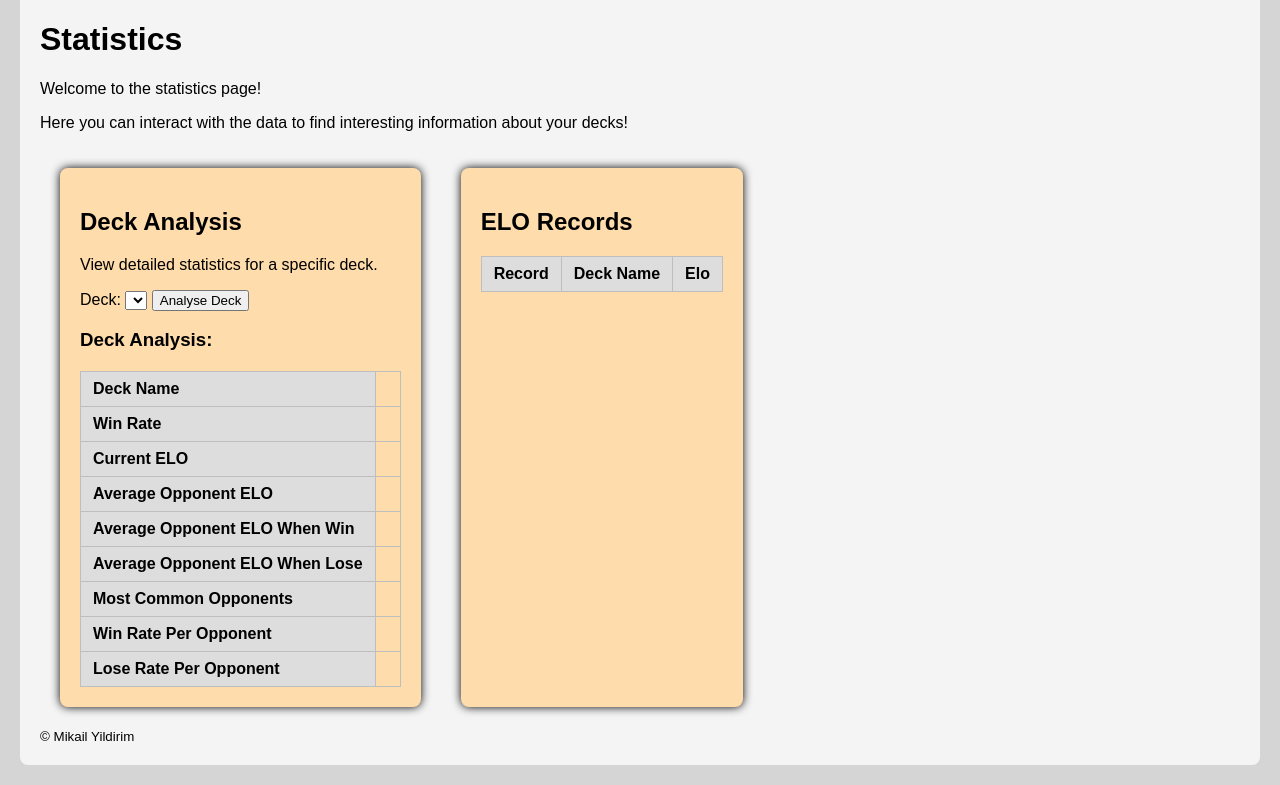
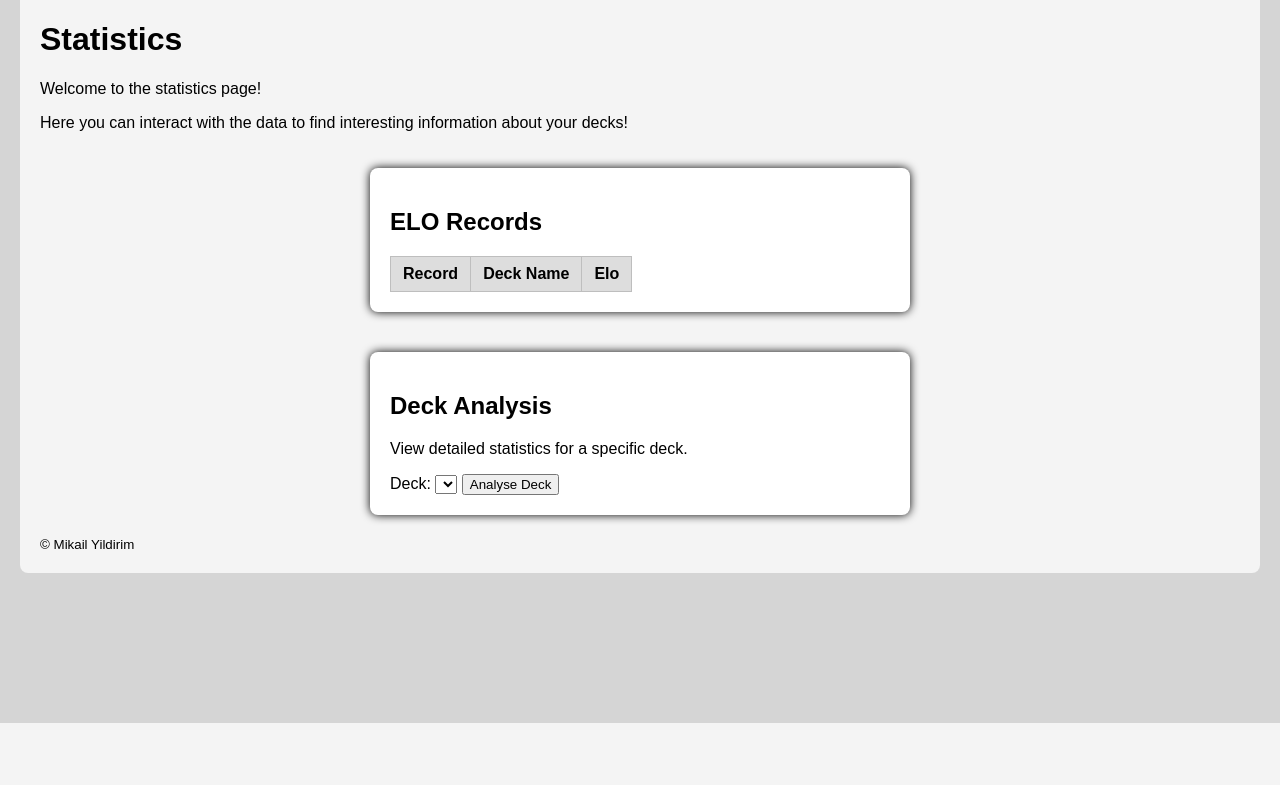
Before and after one commit to mikthelegend/commander_games, a Flask app: page /stats in a window 1280 px wide. Shown: the part 77-862 px from the top of the page. After the commit the page ends 800 px from the top, so only its background shows below. Run offline with Flask 3, Linux system fonts and the light colour scheme; data that the repository does not hold is empty.

Commit message:
Make stats mobile friendly

```diff
--- a/static/games.js
+++ b/static/games.js
@@ -25,7 +25,7 @@ fetch('/get_all_games')
             // Populate game list for small screens.
             const gameList = document.getElementById("games_list");
             const listItem = document.createElement("div");
-            listItem.className = "game-card";
+            listItem.className = "card";
             listItem.innerHTML = generateGameCard(game);
             gameList.appendChild(listItem);
         });
--- a/static/index.js
+++ b/static/index.js
@@ -16,7 +16,7 @@ function loadRandomGames() {
             document.getElementById('random_games_container').innerHTML = '';
             random_games.forEach(random_game => {
                 const randomGameCard = document.createElement('div');
-                randomGameCard.className = 'game-card';
+                randomGameCard.className = 'card';
                 randomGameCard.innerHTML = generateGameCard(random_game);
 
                 document.getElementById('random_games_container').appendChild(randomGameCard);
--- a/static/stats.js
+++ b/static/stats.js
@@ -17,15 +17,68 @@ document.getElementById("analyse_button").onclick = function() {
         .then(data => {
             console.log("Deck analysis data:", data);
 
+            document.getElementById("analysis_results_container").style.display = "block";
+
             document.getElementById("deck_name").innerHTML = data.deck_name;
-            document.getElementById("deck_win_rate").innerHTML = (data.win_rate * 100).toFixed(2) + "%";
+            document.getElementById("deck_games_played").innerHTML = data.games_played;
+            document.getElementById("deck_win_rate").innerHTML = (data.win_rate * 100).toFixed(2) + "%" + " (" + data.win_rate * data.games_played + " wins)";
             document.getElementById("deck_elo").innerHTML = data.current_elo.toFixed(0);
             document.getElementById("deck_avrg_opponent_elo").innerHTML = data.avrg_opponent_elo.toFixed(2);
             document.getElementById("deck_avrg_opponent_elo_when_win").innerHTML = data.avrg_opponent_elo_when_win.toFixed(2);
             document.getElementById("deck_avrg_opponent_elo_when_lose").innerHTML = data.avrg_opponent_elo_when_lose.toFixed(2);
-            document.getElementById("deck_most_common_opponents").innerHTML = data.most_common_opponents.map(opponent => `${opponent[0]} (${opponent[1]})`).join("<br>");
-            document.getElementById("deck_win_rate_per_opponent").innerHTML = data.most_common_opponents_when_win.map(opponent => `${opponent[0]} (${opponent[1]}/${opponent[2]} - ${(opponent[1] / opponent[2] * 100).toFixed(0)}%)`).join("<br>");
-            document.getElementById("deck_lose_rate_per_opponent").innerHTML = data.most_common_opponents_when_lose.map(opponent => `${opponent[0]} (${opponent[1]}/${opponent[2]} - ${(opponent[1] / opponent[2] * 100).toFixed(0)}%)`).join("<br>");
+
+            // Populate Mobile Data
+            document.getElementById("deck_name_mobile").innerHTML = data.deck_name;
+            document.getElementById("deck_games_played_mobile").innerHTML = data.games_played;
+            document.getElementById("deck_win_rate_mobile").innerHTML = (data.win_rate * 100).toFixed(2) + "%" + " (" + data.win_rate * data.games_played + " wins)";
+            document.getElementById("deck_elo_mobile").innerHTML = data.current_elo.toFixed(0);
+            document.getElementById("deck_avrg_opponent_elo_mobile").innerHTML = data.avrg_opponent_elo.toFixed(2);
+            document.getElementById("deck_avrg_opponent_elo_when_win_mobile").innerHTML = data.avrg_opponent_elo_when_win.toFixed(2);
+            document.getElementById("deck_avrg_opponent_elo_when_lose_mobile").innerHTML = data.avrg_opponent_elo_when_lose.toFixed(2);
+
+            // Populate opponents tables
+            const opponents_table = document.getElementById("deck_opponents");
+            const opponents_table_mobile = document.getElementById("deck_opponents_mobile");
+            opponents_table.innerHTML = "<tr><th>Opponent</th><th>Games</th><th>Wins</th><th>Losses</th><th>Win Rate</th></tr>"; // Clear previous content and add headers
+            opponents_table_mobile.innerHTML = "<tr><th>Opponent</th><th>G</th><th>W</th><th>L</th><th>%W</th></tr>"; // Clear previous content and add headers
+            for (let opponent of data.opponents) {
+                let row = document.createElement("tr");
+                let cell1 = document.createElement("td");
+                let cell2 = document.createElement("td");
+                let cell3 = document.createElement("td");
+                let cell4 = document.createElement("td");
+                let cell5 = document.createElement("td");
+                cell1.innerHTML = opponent.name;
+                cell2.innerHTML = opponent.games_played_vs;
+                cell3.innerHTML = opponent.wins_vs;
+                cell4.innerHTML = opponent.losses_vs;
+                cell5.innerHTML = (opponent.win_rate_vs * 100).toFixed(2) + "%";
+                row.appendChild(cell1);
+                row.appendChild(cell2);
+                row.appendChild(cell3);
+                row.appendChild(cell4);
+                row.appendChild(cell5);
+                opponents_table.appendChild(row);
+
+                // Mobile opponents table
+                let mobile_row = document.createElement("tr");
+                let mobile_cell1 = document.createElement("td");
+                let mobile_cell2 = document.createElement("td");
+                let mobile_cell3 = document.createElement("td");
+                let mobile_cell4 = document.createElement("td");
+                let mobile_cell5 = document.createElement("td");
+                mobile_cell1.innerHTML = opponent.name;
+                mobile_cell2.innerHTML = opponent.games_played_vs;
+                mobile_cell3.innerHTML = opponent.wins_vs;
+                mobile_cell4.innerHTML = opponent.losses_vs;
+                mobile_cell5.innerHTML = (opponent.win_rate_vs * 100).toFixed(0) + "%";
+                mobile_row.appendChild(mobile_cell1);
+                mobile_row.appendChild(mobile_cell2);
+                mobile_row.appendChild(mobile_cell3);
+                mobile_row.appendChild(mobile_cell4);
+                mobile_row.appendChild(mobile_cell5);
+                opponents_table_mobile.appendChild(mobile_row);
+            }
         });
 }
 
@@ -55,15 +108,22 @@ fetch('/records')
         cell1 = row.insertCell(0);
         cell2 = row.insertCell(1);
         cell3 = row.insertCell(2);
-        cell1.innerHTML = "Highest Historical ELO";
-        cell2.innerHTML = data.highest_historical.deck;
-        cell3.innerHTML = data.highest_historical.elo.toFixed();
+        cell1.innerHTML = "Highest ELO Ever";
+        cell2.innerHTML = data.highest_ever.deck;
+        cell3.innerHTML = data.highest_ever.elo.toFixed();
 
         row = table.insertRow();
         cell1 = row.insertCell(0);
         cell2 = row.insertCell(1);
         cell3 = row.insertCell(2);
-        cell1.innerHTML = "Lowest Historical ELO";
-        cell2.innerHTML = data.lowest_historical.deck;
-        cell3.innerHTML = data.lowest_historical.elo.toFixed();
-        });
+        cell1.innerHTML = "Lowest ELO Ever";
+        cell2.innerHTML = data.lowest_ever.deck;
+        cell3.innerHTML = data.lowest_ever.elo.toFixed();
+
+        // Mobile data
+        document.getElementById("highest_current_elo").innerHTML = data.highest_current.deck + " (" + data.highest_current.elo.toFixed() + ")";
+        document.getElementById("lowest_current_elo").innerHTML = data.lowest_current.deck + " (" + data.lowest_current.elo.toFixed() + ")";
+        document.getElementById("highest_elo_ever").innerHTML = data.highest_ever.deck + " (" + data.highest_ever.elo.toFixed() + ")";
+        document.getElementById("lowest_elo_ever").innerHTML = data.lowest_ever.deck + " (" + data.lowest_ever.elo.toFixed() + ")";
+
+    });
--- a/static/style.css
+++ b/static/style.css
@@ -25,10 +25,30 @@ th {
   background-color: #ddd;
 }
 
+#stats_container {
+  display: flex;
+  align-items: center;
+  justify-content: center;
+  flex-direction: column;
+}
+
+#records_widescreen {
+  display: block;
+}
+
+#records_mobile {
+  display: none;
+}
+
+#analysis_results_mobile {
+  display: none;
+}
+
 .block {
+  width: 500px;
   margin: 20px;
   padding: 20px;
-    background-color: #ffdcab;
+  background-color: #fff;
   border-radius: 8px;
   box-shadow: black 0px 0px 10px;
 }
--- a/templates/stats.html
+++ b/templates/stats.html
@@ -6,8 +6,25 @@
 <h1>Statistics</h1>
 <p>Welcome to the statistics page!</p>
 <p>Here you can interact with the data to find interesting information about your decks!</p>
-<div style="display: flex;">
-    <div class="block">
+<div id="stats_container">
+    <div class="block" id="records_widescreen">
+        <h2>ELO Records</h2>
+        <table id="elo_records">
+            <tr>
+                <th>Record</th>
+                <th>Deck Name</th>
+                <th>Elo</th>
+            </tr>
+        </table>
+    </div>
+    <div class="card" id="records_mobile">
+        <h2>ELO Records</h2>
+        <strong>Highest Current ELO:</strong><p id="highest_current_elo"></p>
+        <strong>Lowest Current ELO:</strong><p id="lowest_current_elo"></p>
+        <strong>Highest ELO Ever:</strong><p id="highest_elo_ever"></p>
+        <strong>Lowest ELO Ever:</strong><p id="lowest_elo_ever"></p>
+    </div>
+    <div class="block" id="analysis_container">
         <h2>Deck Analysis</h2>
         <p>View detailed statistics for a specific deck.</p>
         <div>
@@ -17,12 +34,17 @@
             </select>
             <button id="analyse_button">Analyse Deck</button>
         </div>
-        <div>
+        <div id="analysis_results_container" style="display: none;">
+            <div id="analysis_results_widescreen">
                 <h3>Deck Analysis:</h3>
                 <table id="deck_analysis_results">
                     <tr>
                         <th>Deck Name</th>
                         <td id="deck_name"></td>
+                    </tr>
+                    <tr>
+                        <th>Games Played</th>
+                        <td id="deck_games_played"></td>
                     </tr>
                     <tr>
                         <th>Win Rate</th>
@@ -45,29 +67,22 @@
                         <td id="deck_avrg_opponent_elo_when_lose"></td>
                     </tr>
                     <tr>
-                    <th>Most Common Opponents</th>
-                    <td id="deck_most_common_opponents"></td>
-                </tr>
-                <tr>
-                    <th>Win Rate Per Opponent</th>
-                    <td id="deck_win_rate_per_opponent"></td>
-                </tr>
-                <tr>
-                    <th>Lose Rate Per Opponent</th>
-                    <td id="deck_lose_rate_per_opponent"></td>
+                        <td colspan="2"><table id="deck_opponents"></table></td>
                     </tr>
                 </table>
             </div>
+            <div id="analysis_results_mobile">
+                <h3>Deck Analysis:</h3>
+                <p><strong>Deck Name:</strong> <span id="deck_name_mobile"></span></p>
+                <p><strong>Games Played:</strong> <span id="deck_games_played_mobile"></span></p>
+                <p><strong>Win Rate:</strong> <span id="deck_win_rate_mobile"></span></p>
+                <p><strong>Current ELO:</strong> <span id="deck_elo_mobile"></span></p>
+                <p><strong>Avrg Opponent ELO:</strong> <span id="deck_avrg_opponent_elo_mobile"></span></p>
+                <p><strong>Avrg Opponent ELO | Win:</strong> <span id="deck_avrg_opponent_elo_when_win_mobile"></span></p>
+                <p><strong>Avrg Opponent ELO | Lose:</strong> <span id="deck_avrg_opponent_elo_when_lose_mobile"></span></p>
+                <table id="deck_opponents_mobile"></table>
             </div>
-    <div class="block">
-        <h2>ELO Records</h2>
-        <table id="elo_records">
-            <tr>
-                <th>Record</th>
-                <th>Deck Name</th>
-                <th>Elo</th>
-            </tr>
-        </table>
+        </div>
     </div>
 </div>
 <!-- <div>
```
Also changed, not shown: other parts of static/style.css (+36 -12 lines), stats.py (+34 -43 lines). Lines whose indentation alone changed are shown as unchanged.
